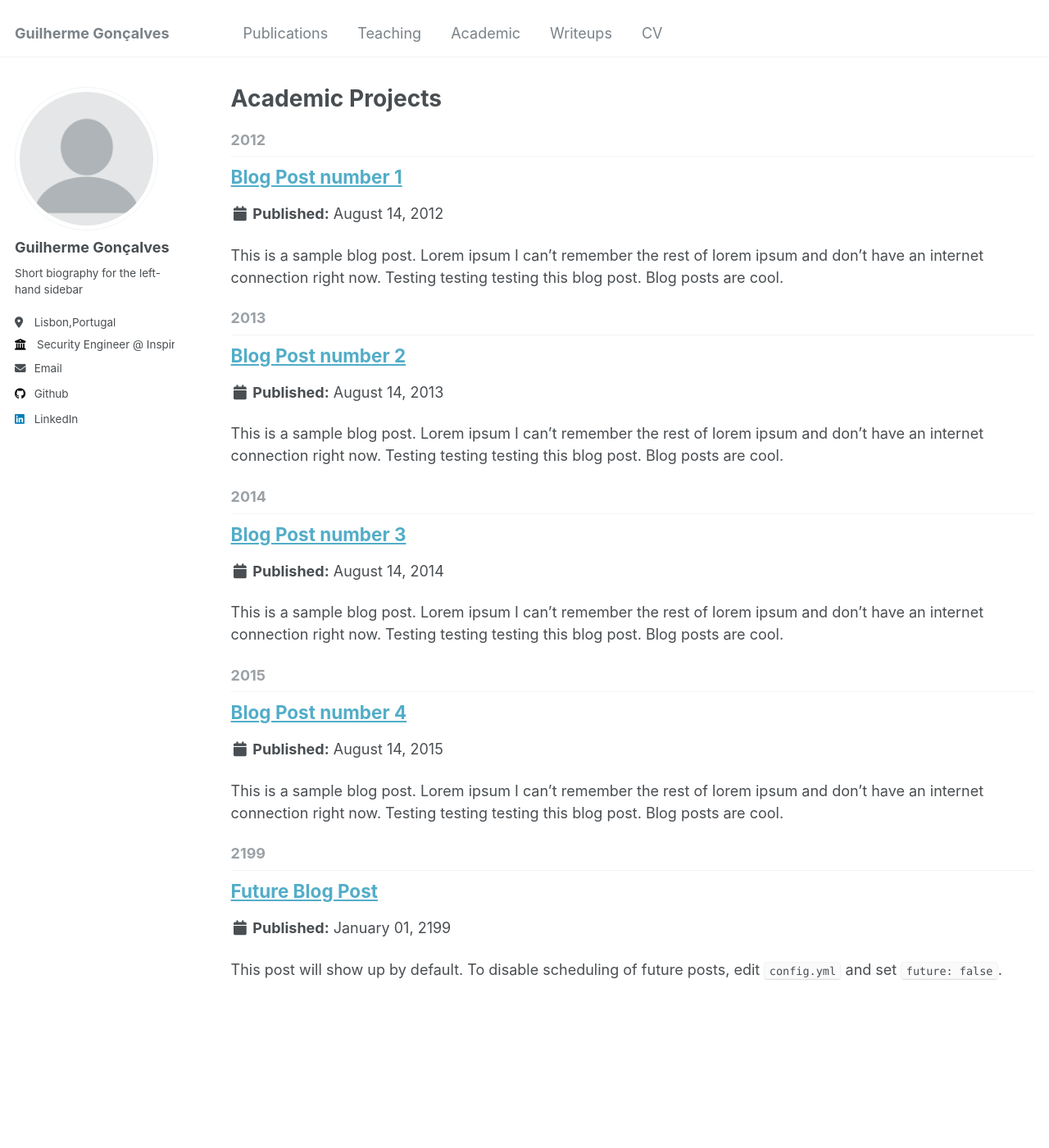
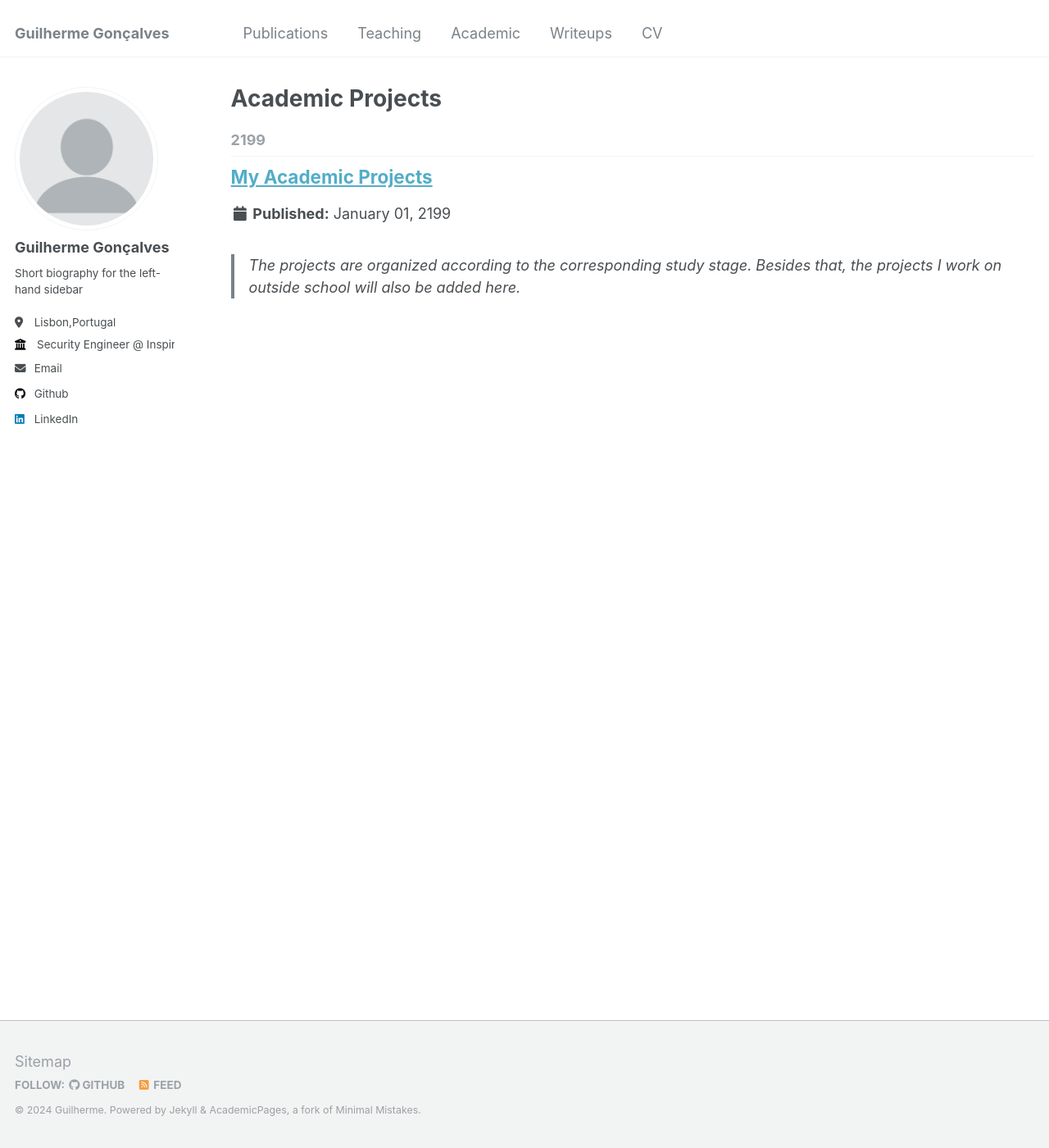
Before and after one commit to guilherme-goncalves793/guilherme-goncalves793.github.io, a Jekyll site: the page built from _pages/academic.html, in a window 1280 px wide and 1400 px high. Shown: the whole window at 82% size. Built offline with Jekyll 4.4.1, drawn with Linux system fonts in a browser that asks for light colours.

Commit message:
Continue to develop the template

```diff
--- a/_academic/2012-08-14-blog-post-1.md
+++ /dev/null
@@ -1,20 +0,0 @@
----
-title: 'Blog Post number 1'
-date: 2012-08-14
-permalink: /posts/2012/08/blog-post-1/
-tags:
-  - cool posts
-  - category1
-  - category2
----
-
-This is a sample blog post. Lorem ipsum I can't remember the rest of lorem ipsum and don't have an internet connection right now. Testing testing testing this blog post. Blog posts are cool.
-
-Headings are cool
-======
-
-You can have many headings
-======
-
-Aren't headings cool?
-------
--- a/_academic/2013-08-14-blog-post-2.md
+++ /dev/null
@@ -1,20 +0,0 @@
----
-title: 'Blog Post number 2'
-date: 2013-08-14
-permalink: /posts/2013/08/blog-post-2/
-tags:
-  - cool posts
-  - category1
-  - category2
----
-
-This is a sample blog post. Lorem ipsum I can't remember the rest of lorem ipsum and don't have an internet connection right now. Testing testing testing this blog post. Blog posts are cool.
-
-Headings are cool
-======
-
-You can have many headings
-======
-
-Aren't headings cool?
-------
--- a/_academic/2014-08-14-blog-post-3.md
+++ /dev/null
@@ -1,20 +0,0 @@
----
-title: 'Blog Post number 3'
-date: 2014-08-14
-permalink: /posts/2014/08/blog-post-3/
-tags:
-  - cool posts
-  - category1
-  - category2
----
-
-This is a sample blog post. Lorem ipsum I can't remember the rest of lorem ipsum and don't have an internet connection right now. Testing testing testing this blog post. Blog posts are cool.
-
-Headings are cool
-======
-
-You can have many headings
-======
-
-Aren't headings cool?
-------
--- a/_academic/2199-01-01-future-post.md
+++ /dev/null
@@ -1,11 +0,0 @@
----
-title: 'Future Blog Post'
-date: 2199-01-01
-permalink: /posts/2012/08/blog-post-4/
-tags:
-  - cool posts
-  - category1
-  - category2
----
-
-This post will show up by default. To disable scheduling of future posts, edit `config.yml` and set `future: false`.
--- a/_academic/Dashboard.md
+++ b/_academic/Dashboard.md
@@ -1,4 +1,8 @@
-# Dashboard
+---
+title: 'My Academic Projects'
+date: 2199-01-01
+permalink: /academic/dashboard/
+---
 
 > The projects are organized according to the corresponding study stage. Besides that, the projects I work on outside school will also be added here.
 
--- a/_pages/writeups.html
+++ b/_pages/writeups.html
@@ -1,6 +1,6 @@
 ---
 layout: archive
-title: "Talks and presentations"
+title: "My Ctf writeups"
 permalink: /writeups/
 author_profile: true
 ---
```
Also changed, not shown: _academic/2015-08-14-blog-post-4.md (deleted, +0 -20 lines), _portfolio/portfolio-1.md (deleted, +0 -7 lines), _portfolio/portfolio-2.html (deleted, +0 -7 lines).
